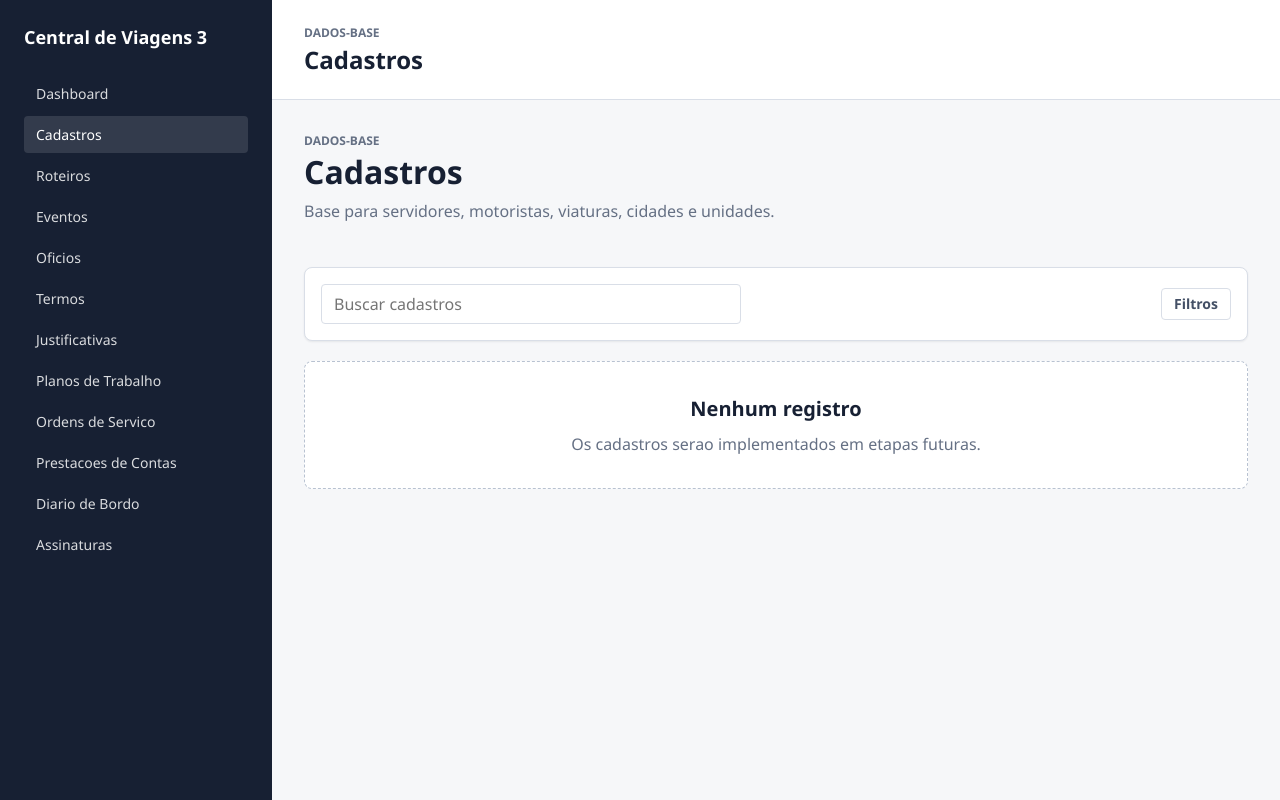
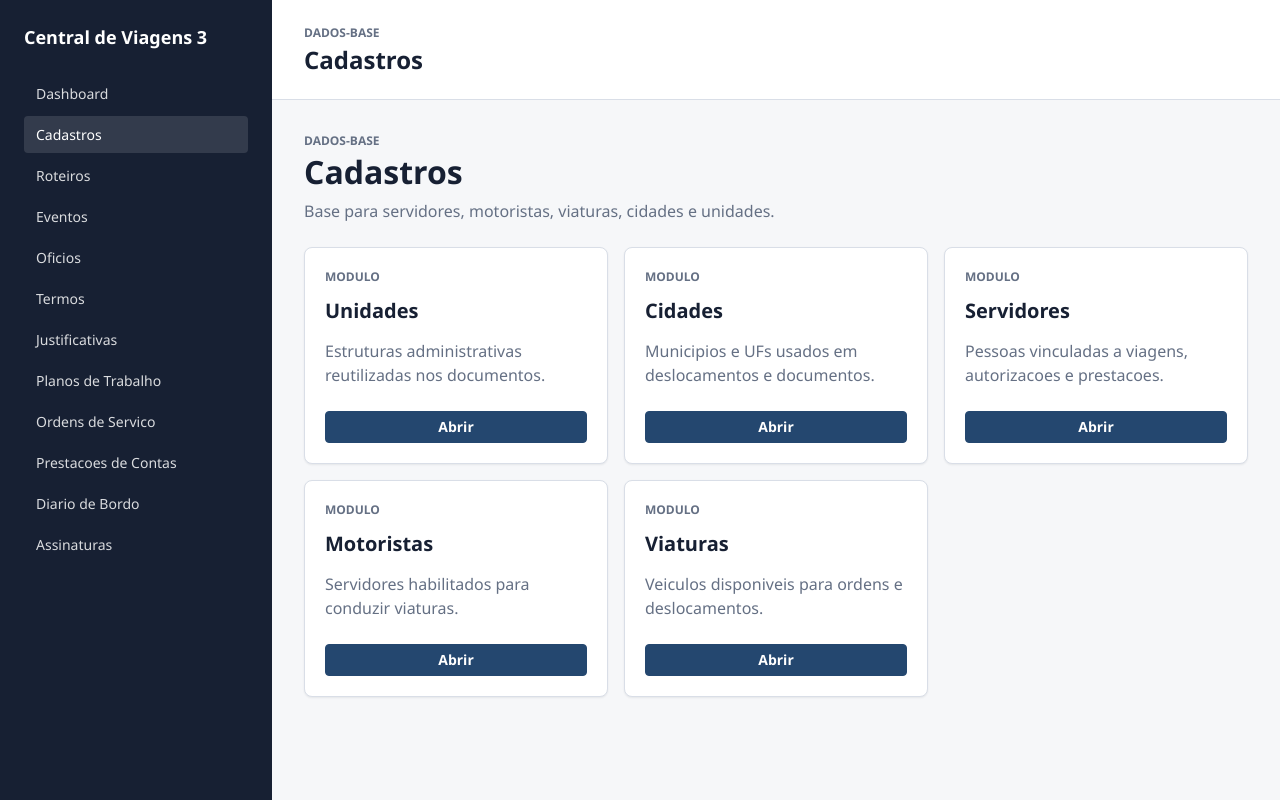
Before and after one commit to tiago2904santos/Central-de-Viagens-2.0, a Django app: page /cadastros/ in a window 1280 px wide. Run offline with Django 5.2, Linux system fonts and the light colour scheme; tables that the repository leaves empty hold one stand-in row (values such as "Sample post"); parts of the project's set-up code (start-up, migrations or seed data) failed here and were passed over.

Commit message:
cria cadastros base com models admin e listagens componentizadas

```diff
--- a/cadastros/views.py
+++ b/cadastros/views.py
@@ -1,4 +1,19 @@
 from django.shortcuts import render
+
+from .presenters import apresentar_cidade_card
+from .presenters import apresentar_motorista_card
+from .presenters import apresentar_servidor_card
+from .presenters import apresentar_unidade_card
+from .presenters import apresentar_viatura_card
+from .selectors import listar_cidades
+from .selectors import listar_motoristas
+from .selectors import listar_servidores
+from .selectors import listar_unidades
+from .selectors import listar_viaturas
+
+
+def _render_listagem(request, template_name, context):
+    return render(request, template_name, context)
 
 
 def index(request):
@@ -9,25 +24,107 @@ def index(request):
             "page_title": "Cadastros",
             "page_section": "Dados-base",
             "page_description": "Base para servidores, motoristas, viaturas, cidades e unidades.",
+            "modules": [
+                {
+                    "title": "Unidades",
+                    "description": "Estruturas administrativas reutilizadas nos documentos.",
+                    "href": "unidades/",
+                },
+                {
+                    "title": "Cidades",
+                    "description": "Municipios e UFs usados em deslocamentos e documentos.",
+                    "href": "cidades/",
+                },
+                {
+                    "title": "Servidores",
+                    "description": "Pessoas vinculadas a viagens, autorizacoes e prestacoes.",
+                    "href": "servidores/",
+                },
+                {
+                    "title": "Motoristas",
+                    "description": "Servidores habilitados para conduzir viaturas.",
+                    "href": "motoristas/",
+                },
+                {
+                    "title": "Viaturas",
+                    "description": "Veiculos disponiveis para ordens e deslocamentos.",
+                    "href": "viaturas/",
+                },
+            ],
+        },
+    )
+
+
+def unidades_index(request):
+    unidades = listar_unidades()
+    cards = [apresentar_unidade_card(unidade) for unidade in unidades]
+    return _render_listagem(
+        request,
+        "cadastros/unidades/index.html",
+        {
+            "page_title": "Unidades",
+            "page_section": "Cadastros",
+            "page_description": "Unidades administrativas reutilizadas nos fluxos documentais.",
+            "cards": cards,
+        },
+    )
+
+
+def cidades_index(request):
+    cidades = listar_cidades()
+    cards = [apresentar_cidade_card(cidade) for cidade in cidades]
+    return _render_listagem(
+        request,
+        "cadastros/cidades/index.html",
+        {
+            "page_title": "Cidades",
+            "page_section": "Cadastros",
+            "page_description": "Cidades de referencia para destinos, roteiros e documentos.",
+            "cards": cards,
         },
     )
 
 
 def servidores_index(request):
-    return render(request, "cadastros/servidores/index.html")
+    servidores = listar_servidores()
+    cards = [apresentar_servidor_card(servidor) for servidor in servidores]
+    return _render_listagem(
+        request,
+        "cadastros/servidores/index.html",
+        {
+            "page_title": "Servidores",
+            "page_section": "Cadastros",
+            "page_description": "Servidores que poderao participar dos documentos de viagem.",
+            "cards": cards,
+        },
+    )
 
 
 def motoristas_index(request):
-    return render(request, "cadastros/motoristas/index.html")
+    motoristas = listar_motoristas()
+    cards = [apresentar_motorista_card(motorista) for motorista in motoristas]
+    return _render_listagem(
+        request,
+        "cadastros/motoristas/index.html",
+        {
+            "page_title": "Motoristas",
+            "page_section": "Cadastros",
+            "page_description": "Servidores habilitados para conduzir viaturas.",
+            "cards": cards,
+        },
+    )
 
 
 def viaturas_index(request):
-    return render(request, "cadastros/viaturas/index.html")
-
-
-def cidades_index(request):
-    return render(request, "cadastros/cidades/index.html")
-
-
-def unidades_index(request):
-    return render(request, "cadastros/unidades/index.html")
+    viaturas = listar_viaturas()
+    cards = [apresentar_viatura_card(viatura) for viatura in viaturas]
+    return _render_listagem(
+        request,
+        "cadastros/viaturas/index.html",
+        {
+            "page_title": "Viaturas",
+            "page_section": "Cadastros",
+            "page_description": "Veiculos usados em deslocamentos e ordens de servico.",
+            "cards": cards,
+        },
+    )
--- a/templates/cadastros/cidades/index.html
+++ b/templates/cadastros/cidades/index.html
@@ -3,5 +3,5 @@
 {% block title %}Cidades{% endblock %}
 
 {% block content %}
-  {% include "components/lists/list_page.html" with title="Cidades" description="Base futura para cidades." eyebrow="Cadastros" search_placeholder="Buscar cidades" empty_message="O cadastro de cidades sera implementado em etapa futura." only %}
+  {% include "components/lists/list_page.html" with title=page_title description=page_description eyebrow="Cadastros" search_placeholder="Buscar cidades" action_label="Nova cidade" action_url="#" empty_message="Nenhuma cidade cadastrada ainda." cards=cards only %}
 {% endblock %}
--- a/templates/cadastros/index.html
+++ b/templates/cadastros/index.html
@@ -3,5 +3,10 @@
 {% block title %}{{ page_title }}{% endblock %}
 
 {% block content %}
-  {% include "components/lists/list_page.html" with title=page_title description=page_description eyebrow="Dados-base" search_placeholder="Buscar cadastros" empty_message="Os cadastros serao implementados em etapas futuras." only %}
+  {% include "components/layout/page_header.html" with title=page_title description=page_description eyebrow="Dados-base" only %}
+  <div class="list-grid">
+    {% for module in modules %}
+      {% include "components/cards/module_card.html" with title=module.title description=module.description href=module.href action_label="Abrir" only %}
+    {% endfor %}
+  </div>
 {% endblock %}
--- a/templates/cadastros/motoristas/index.html
+++ b/templates/cadastros/motoristas/index.html
@@ -3,5 +3,5 @@
 {% block title %}Motoristas{% endblock %}
 
 {% block content %}
-  {% include "components/lists/list_page.html" with title="Motoristas" description="Base futura para motoristas." eyebrow="Cadastros" search_placeholder="Buscar motoristas" empty_message="O cadastro de motoristas sera implementado em etapa futura." only %}
+  {% include "components/lists/list_page.html" with title=page_title description=page_description eyebrow="Cadastros" search_placeholder="Buscar motoristas" action_label="Novo motorista" action_url="#" empty_message="Nenhum motorista cadastrado ainda." cards=cards only %}
 {% endblock %}
--- a/templates/cadastros/servidores/index.html
+++ b/templates/cadastros/servidores/index.html
@@ -3,5 +3,5 @@
 {% block title %}Servidores{% endblock %}
 
 {% block content %}
-  {% include "components/lists/list_page.html" with title="Servidores" description="Base futura para servidores." eyebrow="Cadastros" search_placeholder="Buscar servidores" empty_message="O cadastro de servidores sera implementado em etapa futura." only %}
+  {% include "components/lists/list_page.html" with title=page_title description=page_description eyebrow="Cadastros" search_placeholder="Buscar servidores" action_label="Novo servidor" action_url="#" empty_message="Nenhum servidor cadastrado ainda." cards=cards only %}
 {% endblock %}
--- a/templates/cadastros/unidades/index.html
+++ b/templates/cadastros/unidades/index.html
@@ -3,5 +3,5 @@
 {% block title %}Unidades{% endblock %}
 
 {% block content %}
-  {% include "components/lists/list_page.html" with title="Unidades" description="Base futura para unidades." eyebrow="Cadastros" search_placeholder="Buscar unidades" empty_message="O cadastro de unidades sera implementado em etapa futura." only %}
+  {% include "components/lists/list_page.html" with title=page_title description=page_description eyebrow="Cadastros" search_placeholder="Buscar unidades" action_label="Nova unidade" action_url="#" empty_message="Nenhuma unidade cadastrada ainda." cards=cards only %}
 {% endblock %}
--- a/templates/cadastros/viaturas/index.html
+++ b/templates/cadastros/viaturas/index.html
@@ -3,5 +3,5 @@
 {% block title %}Viaturas{% endblock %}
 
 {% block content %}
-  {% include "components/lists/list_page.html" with title="Viaturas" description="Base futura para viaturas." eyebrow="Cadastros" search_placeholder="Buscar viaturas" empty_message="O cadastro de viaturas sera implementado em etapa futura." only %}
+  {% include "components/lists/list_page.html" with title=page_title description=page_description eyebrow="Cadastros" search_placeholder="Buscar viaturas" action_label="Nova viatura" action_url="#" empty_message="Nenhuma viatura cadastrada ainda." cards=cards only %}
 {% endblock %}
--- a/templates/components/lists/list_grid.html
+++ b/templates/components/lists/list_grid.html
@@ -1,4 +1,10 @@
 <div class="list-grid">
-  {% include "components/lists/list_empty.html" with message=empty_message only %}
+  {% if cards %}
+    {% for card in cards %}
+      {% include "components/cards/document_card.html" with card=card only %}
+    {% endfor %}
+  {% else %}
+    {% include "components/lists/list_empty.html" with message=empty_message only %}
+  {% endif %}
 </div>
 <div class="list-pagination" aria-label="Paginacao futura"></div>
--- a/templates/components/lists/list_page.html
+++ b/templates/components/lists/list_page.html
@@ -1,5 +1,5 @@
 <div class="list-page">
   {% include "components/layout/page_header.html" with title=title description=description eyebrow=eyebrow action_label=action_label action_url=action_url only %}
   {% include "components/lists/list_toolbar.html" with search_placeholder=search_placeholder action_label=action_label action_url=action_url only %}
-  {% include "components/lists/list_grid.html" with empty_message=empty_message only %}
+  {% include "components/lists/list_grid.html" with cards=cards empty_message=empty_message only %}
 </div>
```
Also changed, not shown: cadastros/admin.py (+19 -5 lines), cadastros/models.py (+15 -5 lines), cadastros/presenters.py (added, +80 -0 lines), cadastros/selectors.py (added, +27 -0 lines), docs/ARQUITETURA.md (+4 -0 lines), docs/COMPONENTES.md (+9 -1 lines), docs/DESIGN_SYSTEM.md (+2 -0 lines), docs/REGRAS_DE_NEGOCIO.md (+12 -0 lines), templates/components/cards/document_card.html (+20 -3 lines), cadastros/migrations/0002_alter_motorista_options_cidade_created_at_and_more.py (added).
